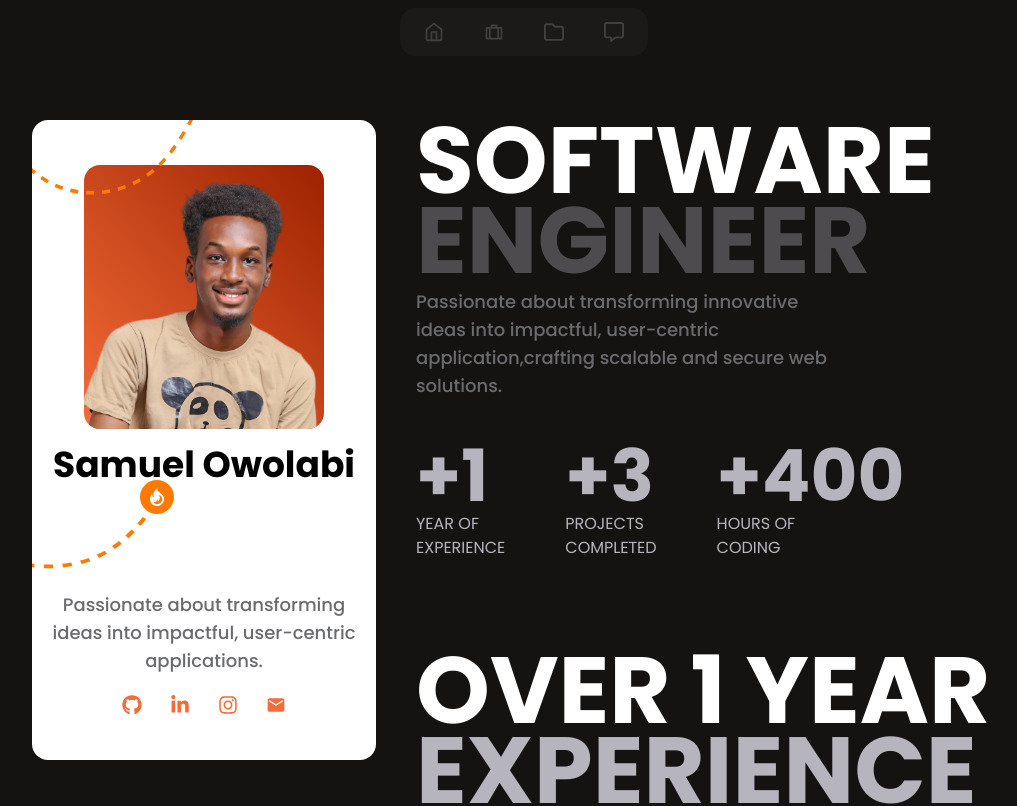
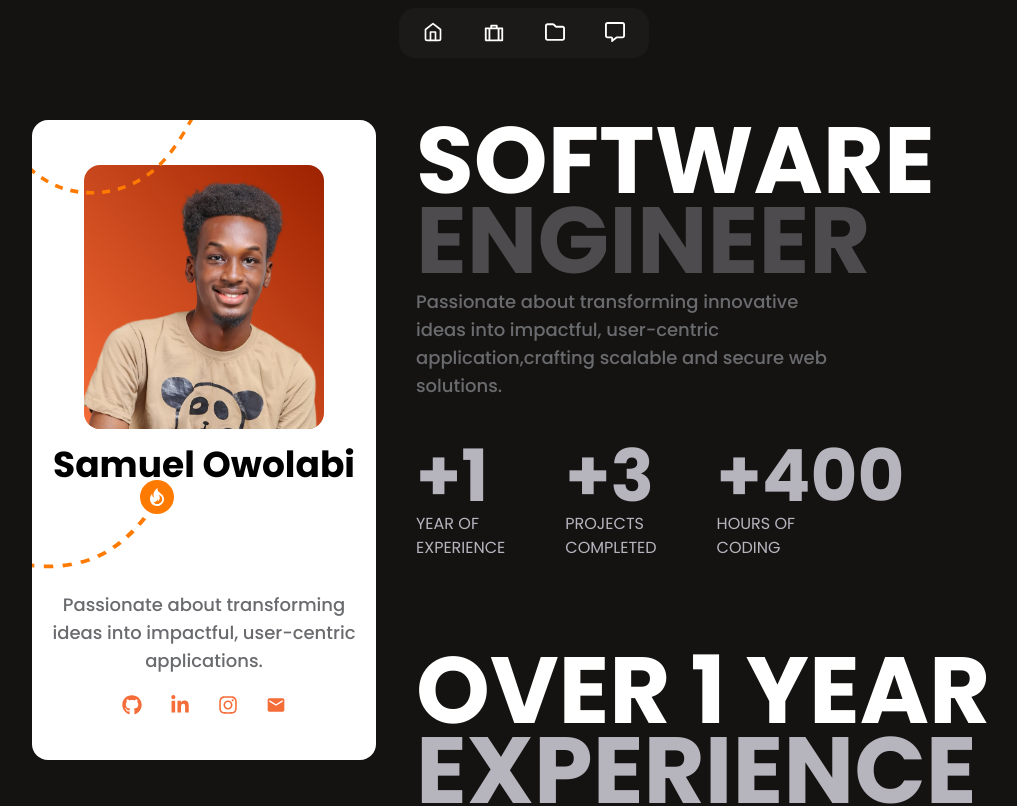
Before and after one commit to seo17/samuel-owolabi, a Next.js app: page / in a window 1280 px wide. Shown: the top 806 px of the page, without its empty margins (116-1133 px from the left). Built offline with nearby package versions, Linux system fonts and the light colour scheme.

Commit message:
Modified Navbar

```diff
--- a/src/components/Footer.tsx
+++ b/src/components/Footer.tsx
@@ -5,7 +5,7 @@ import React from "react";
 const Footer = () => {
   return (
     <footer className="w-full pt-[160px] pb-[80px]  text-light-gray px-7">
-      <div className="flex mt-16 md:flex-row flex-col justify-center items-center">
+      <div className="flex mt-16 flex-col justify-center items-center">
         <p className="md:text-base text-sm md:font-normal font-light mb-2">
           Coded By{" "}
           <a href="https://github.com/seo17" className="underline">
--- a/src/components/Navbar.tsx
+++ b/src/components/Navbar.tsx
@@ -27,7 +27,7 @@ function Navbar({ className }: { className?: string }) {
           <LuHome size={20} />
         </HoveredLink>
         <HoveredLink href="#experience">
-          <RiSuitcaseLine size={20} />
+          <RiSuitcaseLine size={22} />
         </HoveredLink>
         <HoveredLink href="#projects">
           <FaRegFolder size={20} />
--- a/src/components/ui/navbar-menu.tsx
+++ b/src/components/ui/navbar-menu.tsx
@@ -111,10 +111,7 @@ export const ProductItem = ({
 
 export const HoveredLink = ({ children, ...rest }: any) => {
   return (
-    <Link
-      {...rest}
-      className="text-neutral-700 dark:text-neutral-200 hover:text-orange "
-    >
+    <Link {...rest} className="text-white  hover:text-orange ">
       {children}
     </Link>
   );
```
